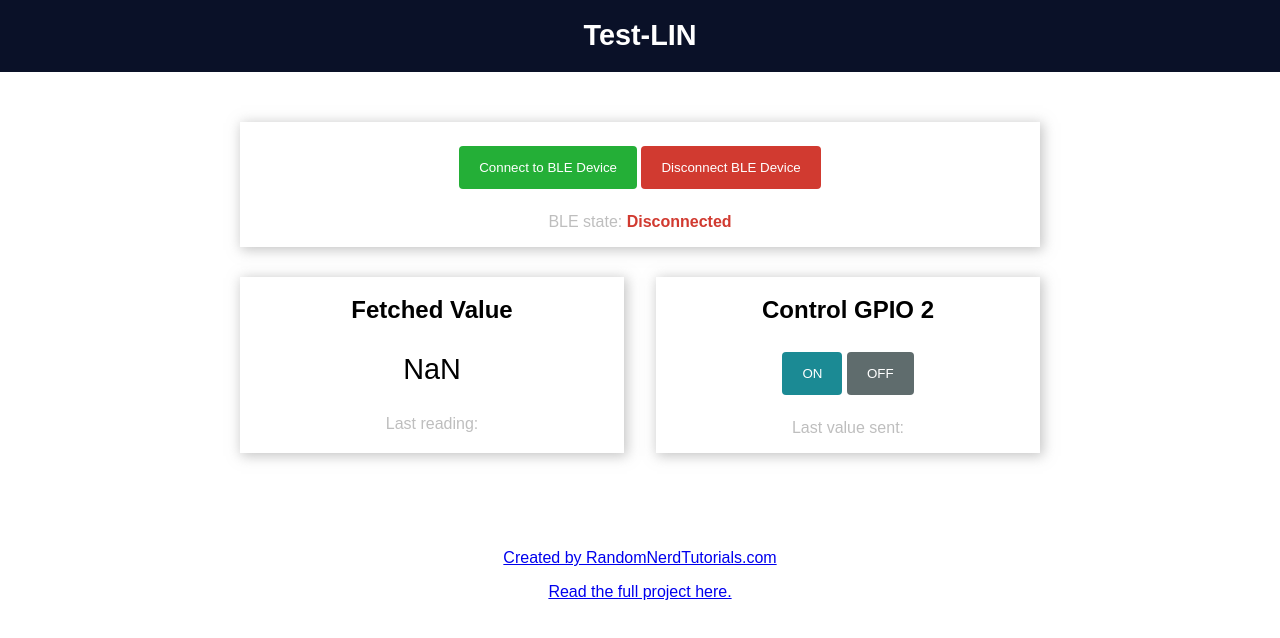
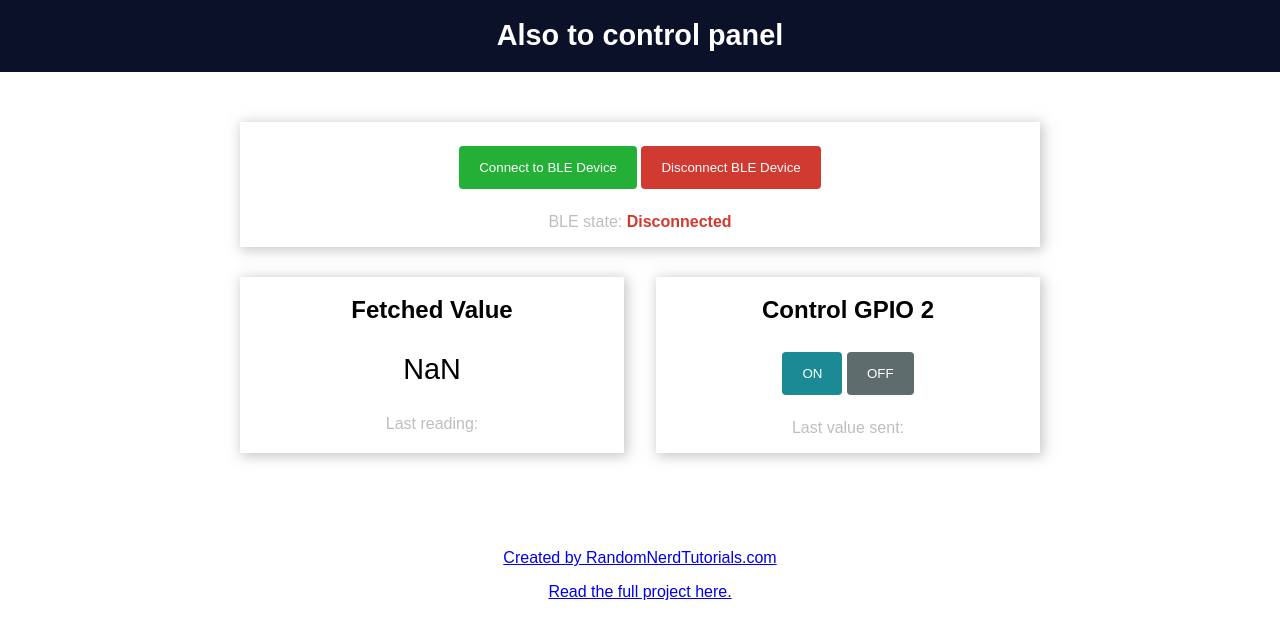
Before and after one commit to dvniseneov/Test-Web-BLE, a plain HTML site: page index.html in a window 1280 px wide. Drawn offline with Linux system fonts and the light colour scheme.

Commit message:
Update index.html

```diff
--- a/index.html
+++ b/index.html
@@ -17,7 +17,7 @@
 </head>
 <body>
     <div class="topnav">
-        <h1>Test-LIN</h1>
+        <h1>Also to control panel</h1>
     </div>
     <div class="content">
         <div class="card-grid">
```
